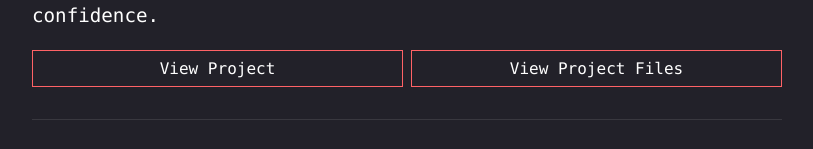
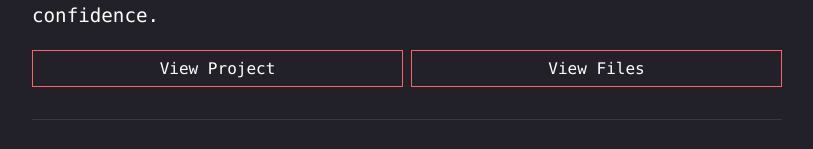
Before and after one commit to PPraneesh/PORTFOLIO-REACT, a React (Vite) app: page /projects in a window 1280 px wide. Shown: the part 474-623 px from the top of the page, without its empty margins (233-1046 px from the left). Built offline with nearby package versions, Linux system fonts and the light colour scheme; a small style sheet from the web is missing.

Commit message:
proj button

```diff
--- a/src/components/Projects.jsx
+++ b/src/components/Projects.jsx
@@ -68,7 +68,7 @@ export default function Projects(props) {
                 {" "}
                 <button className={`buttons ${props.route.theme}_Bcolor`}>
               <a href={projectDetails.linkFiles}>
-                  View Project Files
+                  View Files
               </a>
                 </button>
             </div>
```
